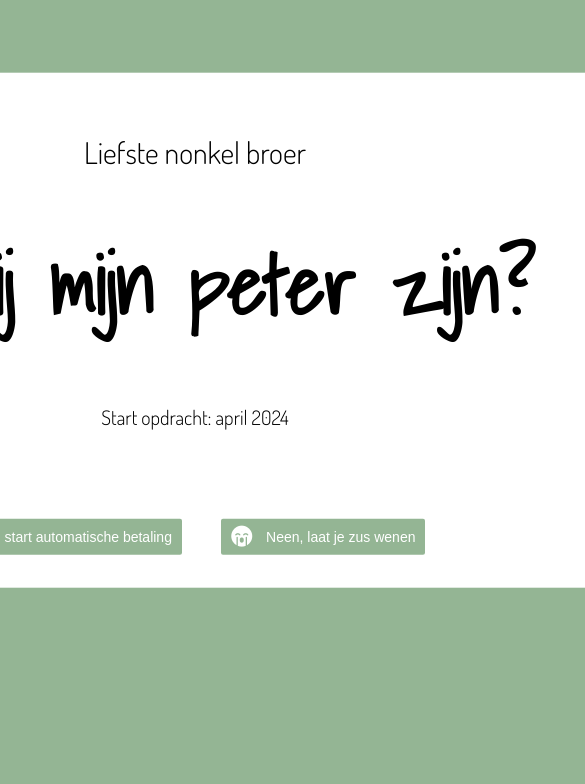
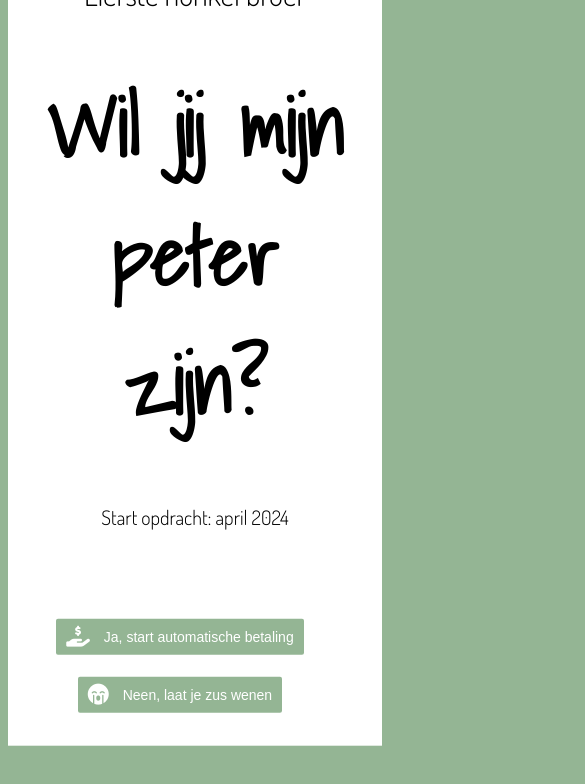
Before and after one commit to charlottevmae/charlottevmae, a plain HTML site: page index.html in a window 390 px wide. Shown: the whole page, 585 px wide, since content can reach past the window. Drawn offline with Linux system fonts and the light colour scheme.

Commit message:
responsive change

```diff
--- a/index.html
+++ b/index.html
@@ -46,10 +46,22 @@
             border-style: solid;
         }
 
+        .wrapper {
+            max-width: 750px;
+            flex-wrap: wrap;
+            margin: auto;
+            display: flex;
+        }
+
+        .wrapper > div {
+            flex: 1 1 150px;
+        }
+
     </style>
 
 </head>
 <body>
+    <div class="wrapper">
         <div class="very_important_question">
             <p>Liefste nonkel broer</p></br>
             <h1 style="font-size:80px;font-family: shadows into light;margin-top: 0px;">Wil jij mijn <bold>peter</bold> zijn?</h1>
@@ -69,4 +81,6 @@
             </a>
             </div>
         </div>
+    </div>
     </body>
+</body>
```
Lines whose indentation alone changed are shown as unchanged.
